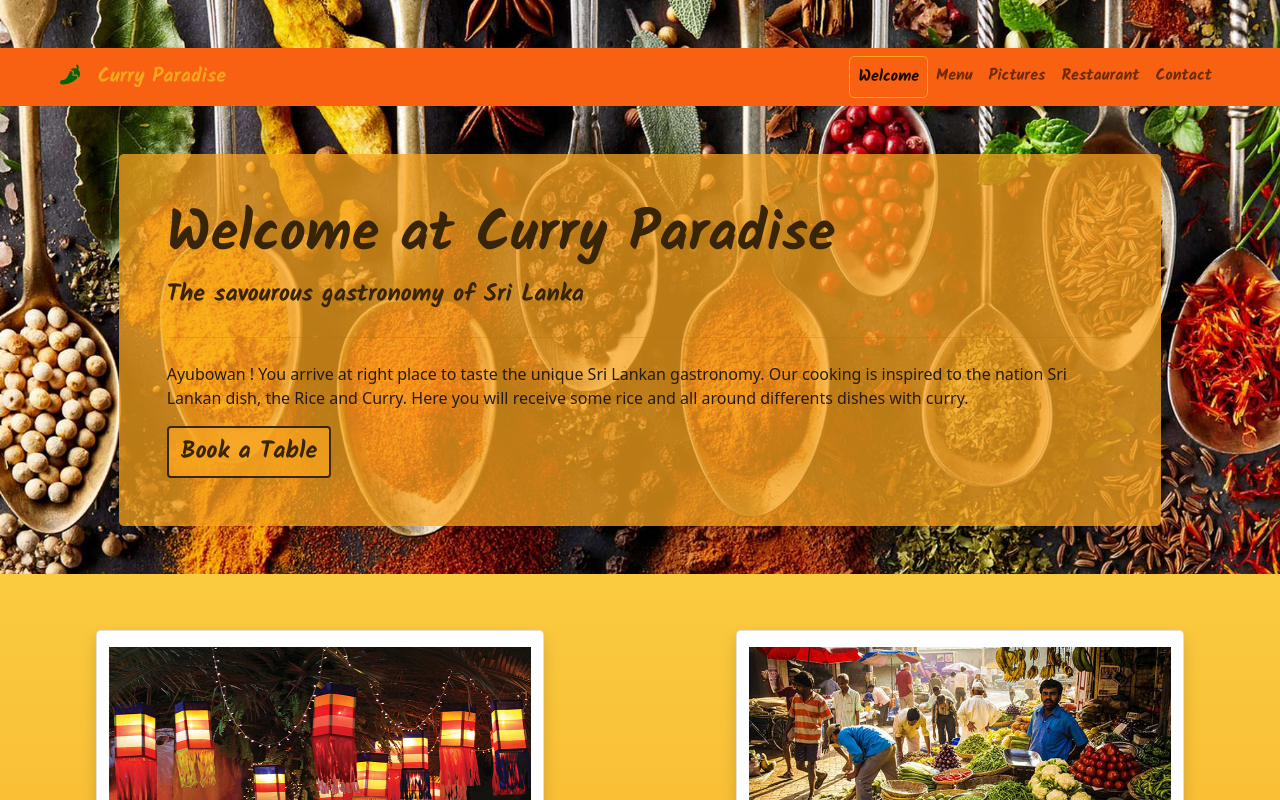
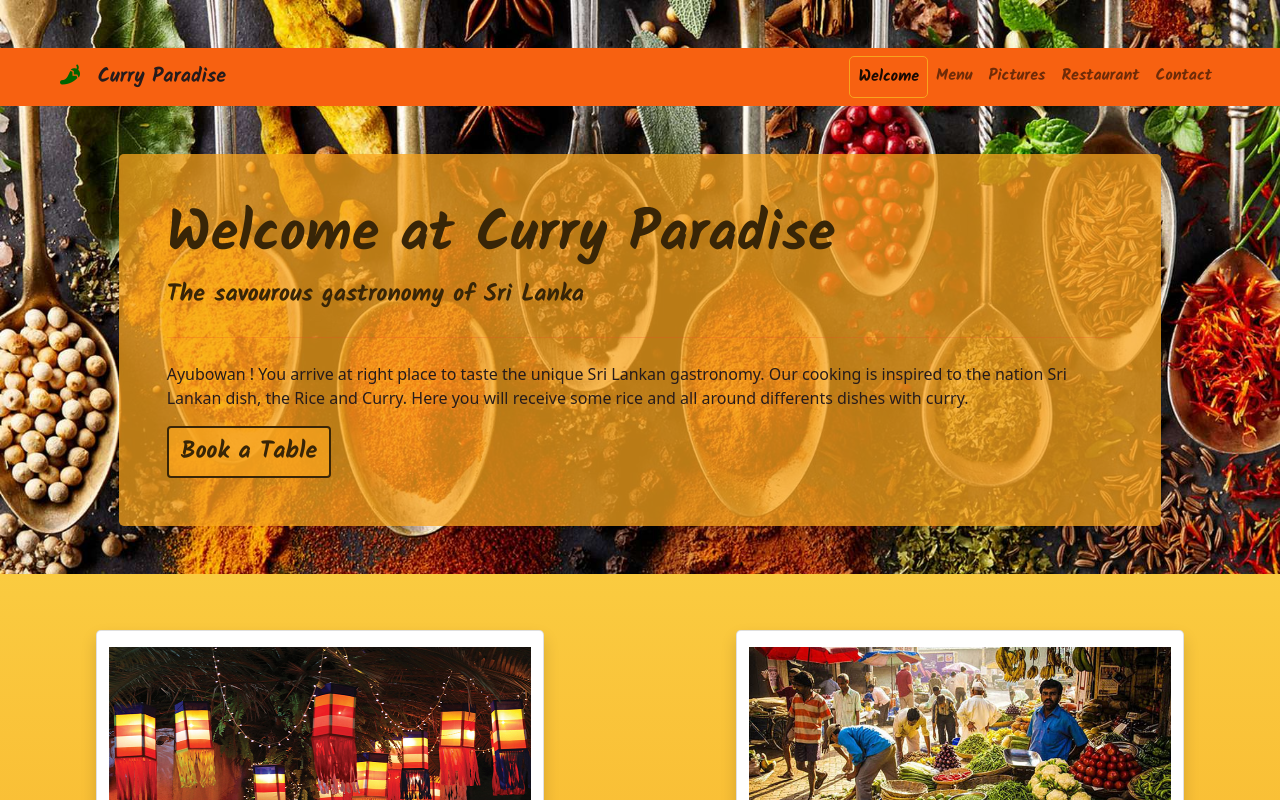
Before and after one commit to thomasmelchers/restaurant-css-framework, a plain HTML site: page index.html in a window 1280 px wide. Shown: the top 800 px of the page. Drawn offline with nearby package versions, Linux system fonts and the light colour scheme.

Commit message:
nouvelle couleur

```diff
--- a/style.css
+++ b/style.css
@@ -44,7 +44,7 @@ p{
 }
 
 #couleurLogo  {
-    color: #F8A41E;
+    color: #261b1b;
 }
 
 .nav-link{
```
